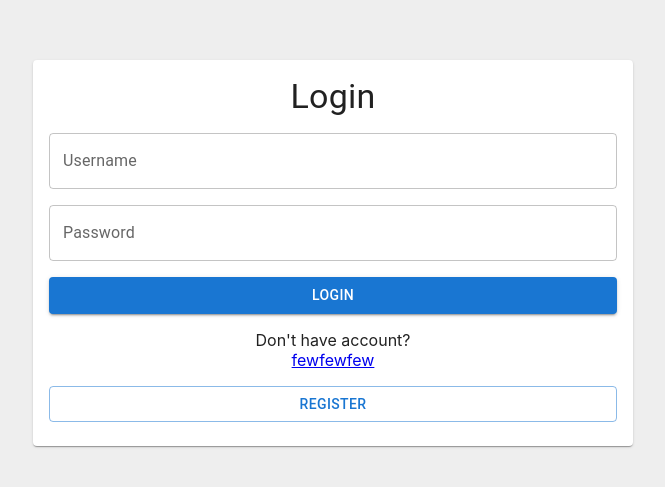
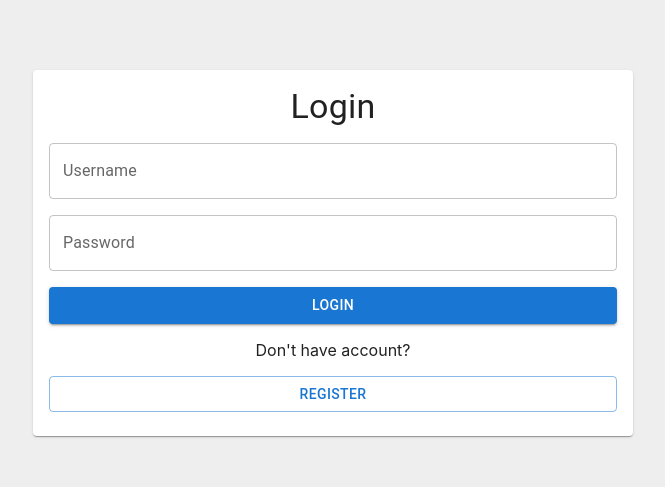
Before and after one commit to sawsew467/todo-mui, a React (Vite) app: page /login in a window 1280 px wide. Shown: the part 147-634 px from the top of the page, without its empty margins (307-972 px from the left). Built offline with nearby package versions, Linux system fonts and the light colour scheme.

Commit message:
login form

```diff
--- a/src/pages/Login/index.jsx
+++ b/src/pages/Login/index.jsx
@@ -1,7 +1,32 @@
-import { Box, Button, Card, CardContent, TextField, Typography } from "@mui/material";
-import { Link } from "react-router-dom";
+import {
+  Box,
+  Button,
+  Card,
+  CardContent,
+  TextField,
+  Typography,
+} from "@mui/material";
+import { useState } from "react";
+import { Link, useNavigate } from "react-router-dom";
+import { toast } from "react-toastify";
 
 function Login() {
+  const [inputValues, setInputValues] = useState({
+    username: "admin",
+    password: "123456",
+  });
+
+  const navigate = useNavigate();
+
+  const handleLogin = () => {
+    if (inputValues.username === "admin" && inputValues.password === "123456") {
+        toast.success("Login successfully!!!")
+        navigate('/home')
+    } else {
+        toast.error("Invalid username or password")
+    }
+  };
+
   return (
     <Box
       sx={{
@@ -15,28 +40,46 @@ function Login() {
       }}
     >
       <Card sx={{ minWidth: 600 }}>
-        <CardContent sx={{display: 'flex', flexDirection: 'column', alignItems: 'center'}}>
+        <CardContent
+          sx={{
+            display: "flex",
+            flexDirection: "column",
+            alignItems: "center",
+          }}
+        >
           <Typography variant="h4" textAlign={"center"} marginBottom={2}>
             Login
           </Typography>
-          <TextField fullWidth
+          <TextField
+            fullWidth
             id="outlined-basic"
             label="Username"
             variant="outlined"
             sx={{ flex: 3 }}
           />
-          <TextField fullWidth
+          <TextField
+            fullWidth
             id="outlined-basic"
             label="Password"
             variant="outlined"
             sx={{ flex: 3, marginTop: 2 }}
           />
-          <Button variant="contained" fullWidth sx={{my: 2}}>Login</Button>
+          <Button
+            variant="contained"
+            fullWidth
+            sx={{ my: 2 }}
+            onClick={handleLogin}
+          >
+            Login
+          </Button>
           <Typography variant="body" textAlign={"center"}>
             Don't have account?
           </Typography>
-          <Link to={'/register'}>fewfewfew</Link>
-          <Button variant="outlined" fullWidth sx={{mt: 2}}>Register</Button>
+          <Link to={"/register"} style={{ width: "100%" }}>
+            <Button variant="outlined" fullWidth sx={{ mt: 2 }}>
+              Register
+            </Button>
+          </Link>
         </CardContent>
       </Card>
     </Box>
--- a/src/pages/Register/index.jsx
+++ b/src/pages/Register/index.jsx
@@ -1,4 +1,12 @@
-import { Box, Button, Card, CardContent, TextField, Typography } from "@mui/material";
+import {
+  Box,
+  Button,
+  Card,
+  CardContent,
+  TextField,
+  Typography,
+} from "@mui/material";
+import { Link } from "react-router-dom";
 
 function Register() {
   return (
@@ -14,27 +22,41 @@ function Register() {
       }}
     >
       <Card sx={{ minWidth: 600 }}>
-        <CardContent sx={{display: 'flex', flexDirection: 'column', alignItems: 'center'}}>
+        <CardContent
+          sx={{
+            display: "flex",
+            flexDirection: "column",
+            alignItems: "center",
+          }}
+        >
           <Typography variant="h4" textAlign={"center"} marginBottom={2}>
             Register
           </Typography>
-          <TextField fullWidth
+          <TextField
+            fullWidth
             id="outlined-basic"
             label="Username"
             variant="outlined"
             sx={{ flex: 3 }}
           />
-          <TextField fullWidth
+          <TextField
+            fullWidth
             id="outlined-basic"
             label="Password"
             variant="outlined"
             sx={{ flex: 3, marginTop: 2 }}
           />
-          <Button variant="contained" fullWidth sx={{my: 2}}>Register</Button>
+          <Button variant="contained" fullWidth sx={{ my: 2 }}>
+            Register
+          </Button>
           <Typography variant="body" textAlign={"center"}>
             Have account?
           </Typography>
-          <Button variant="outlined" fullWidth sx={{mt: 2}}>Login</Button>
+          <Link to={"/login"} style={{ width: "100%" }}>
+            <Button variant="outlined" fullWidth sx={{ mt: 2 }}>
+              Login
+            </Button>
+          </Link>
         </CardContent>
       </Card>
     </Box>
```
